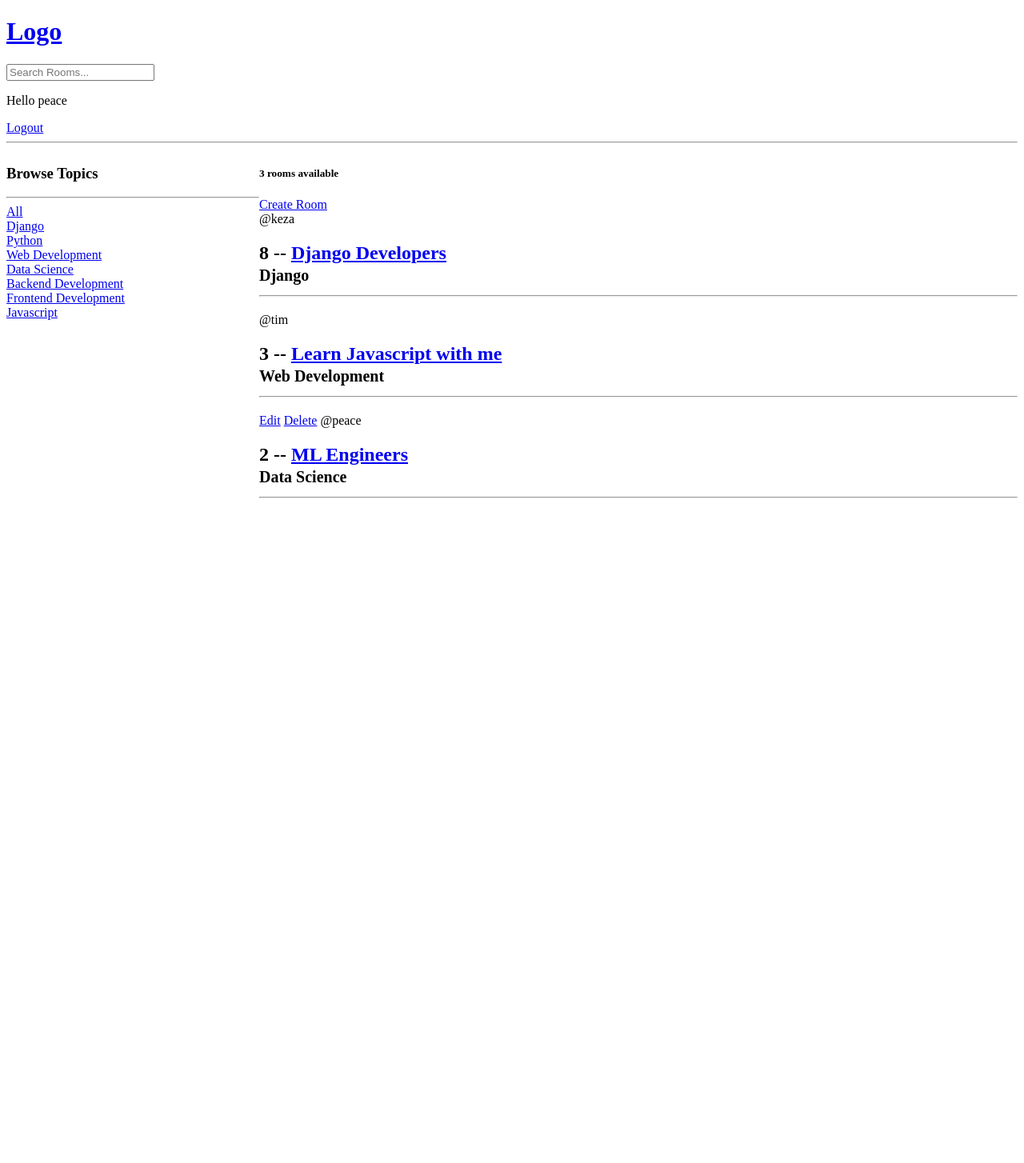
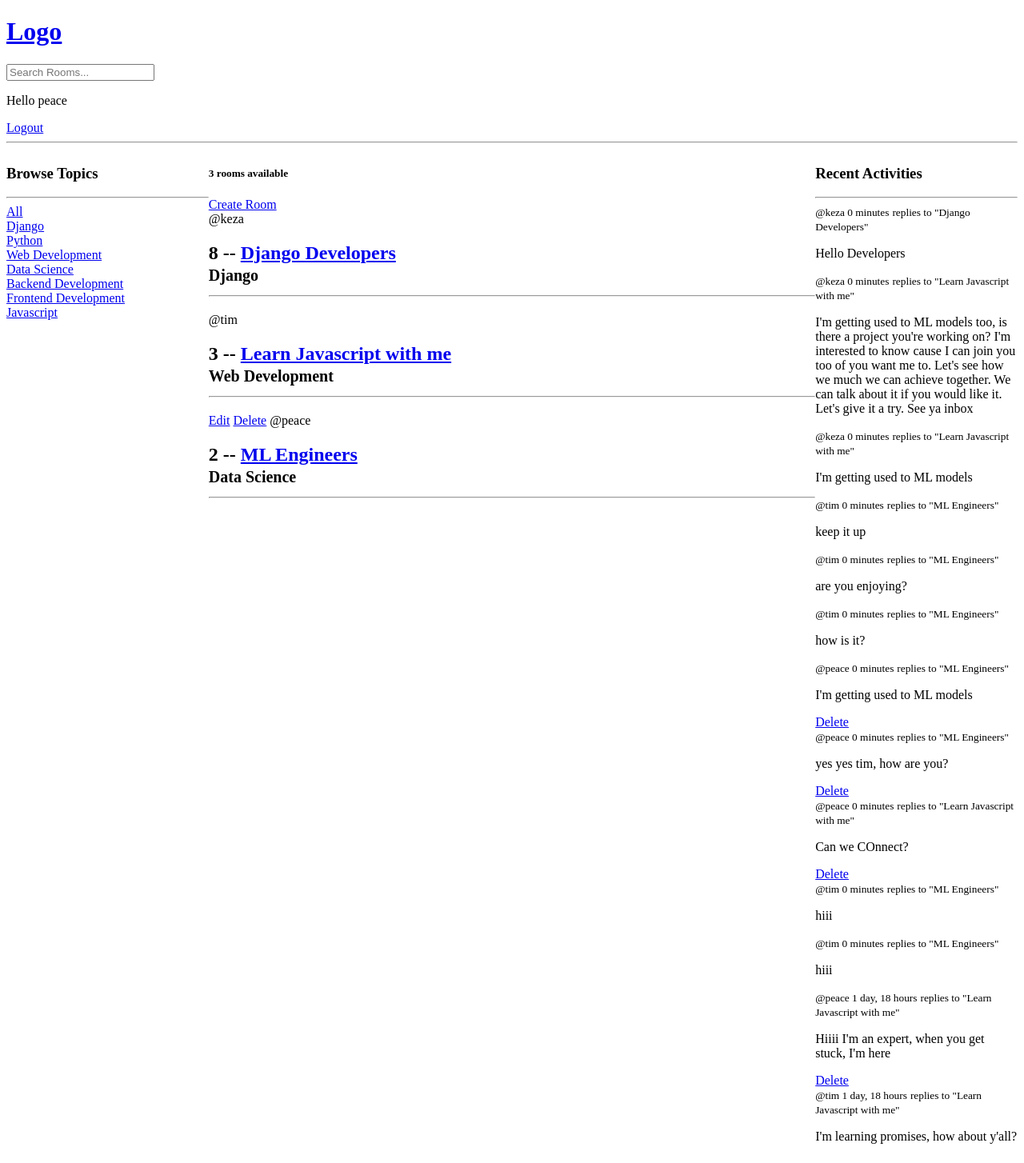
Before and after one commit to Cyebukayire/unstuck, a Django app: page / in a window 1280 px wide. Shown: the whole page at 80% size. Before the commit the page ends 623 px from the top, so only its background shows below. Run offline with Django 4.2, Linux system fonts and the light colour scheme; a user stored in the database is signed in; data comes from the database, SQL or seed files in the repository; both versions use the stored data as it was after the commit.

Commit message:
create dev messages

```diff
--- a/base/models.py
+++ b/base/models.py
@@ -17,7 +17,7 @@ class Room(models.Model):
     topic=models.ForeignKey(Topic, on_delete=models.SET_NULL, null=True)
     name = models.CharField(max_length=200)
     description=models.TextField(null=True, blank=True) #null for db & blank for form
-    participants=models.ManyToManyField(User, related_name='participants', blank=True, null=True)
+    participants=models.ManyToManyField(User, related_name='participants', blank=True)
     updated=models.DateTimeField(auto_now=True)
     created=models.DateTimeField(auto_now_add=True)
 
@@ -35,5 +35,8 @@ class Message(models.Model):
     updated=models.DateTimeField(auto_now=True)
     created=models.DateTimeField(auto_now_add=True)
 
+    class Meta:
+        ordering = ['-updated', '-created']
+
     def __str__(self):
         return self.body
--- a/base/templates/base/home.html
+++ b/base/templates/base/home.html
@@ -5,7 +5,7 @@
 <style>
   .home-container{
     display: grid;
-    grid-template-columns: 1fr 3fr
+    grid-template-columns: 1fr 3fr 1fr;
   }
 </style>
 
@@ -41,6 +41,22 @@
     {% endfor %}
   </div>
 
+  <div>
+    <h3>Recent Activities</h3>
+    <hr>
+    {% for message in room_messages %}
+    <div>
+      <small>@{{message.user}} {{message.created|timesince}}</small>
+      <small>replies to "{{message.room}}"</small>
+      <p>{{message.body}}</p>
+      {% if request.user == message.user %}
+            <a href="{% url 'deleteMsg' message.id %}">Delete</a>
+        {% endif %}
+    </div>
+
+    {% endfor %}
+  </div>
+
 </div>
 
 {% endblock content %}
--- a/base/views.py
+++ b/base/views.py
@@ -31,7 +31,13 @@ def home(req):
     )
     topics = Topic.objects.all()
     room_count=rooms.count()
-    context = {"rooms": rooms, "topics": topics, "room_count":room_count}
+    # room_messages = Message.objects.all()
+    room_messages = Message.objects.filter(
+        Q(room__topic__name__icontains=q)
+    )
+
+    context = {"rooms": rooms, "topics": topics,
+    "room_count":room_count, "room_messages": room_messages}
     return render(req, 'base/home.html', context)
 
 
@@ -52,7 +58,6 @@ def room(req, pk):
             body=req.POST.get('body')
         )
         room.participants.add(req.user)
-        print(participants)
         return redirect('room', pk=pk)
 
     context = {"room": room, "room_messages": room_messages, "participants": participants}
```
Also changed, not shown: base/migrations/0005_alter_message_options_alter_room_participants.py (added), db.sqlite3.
